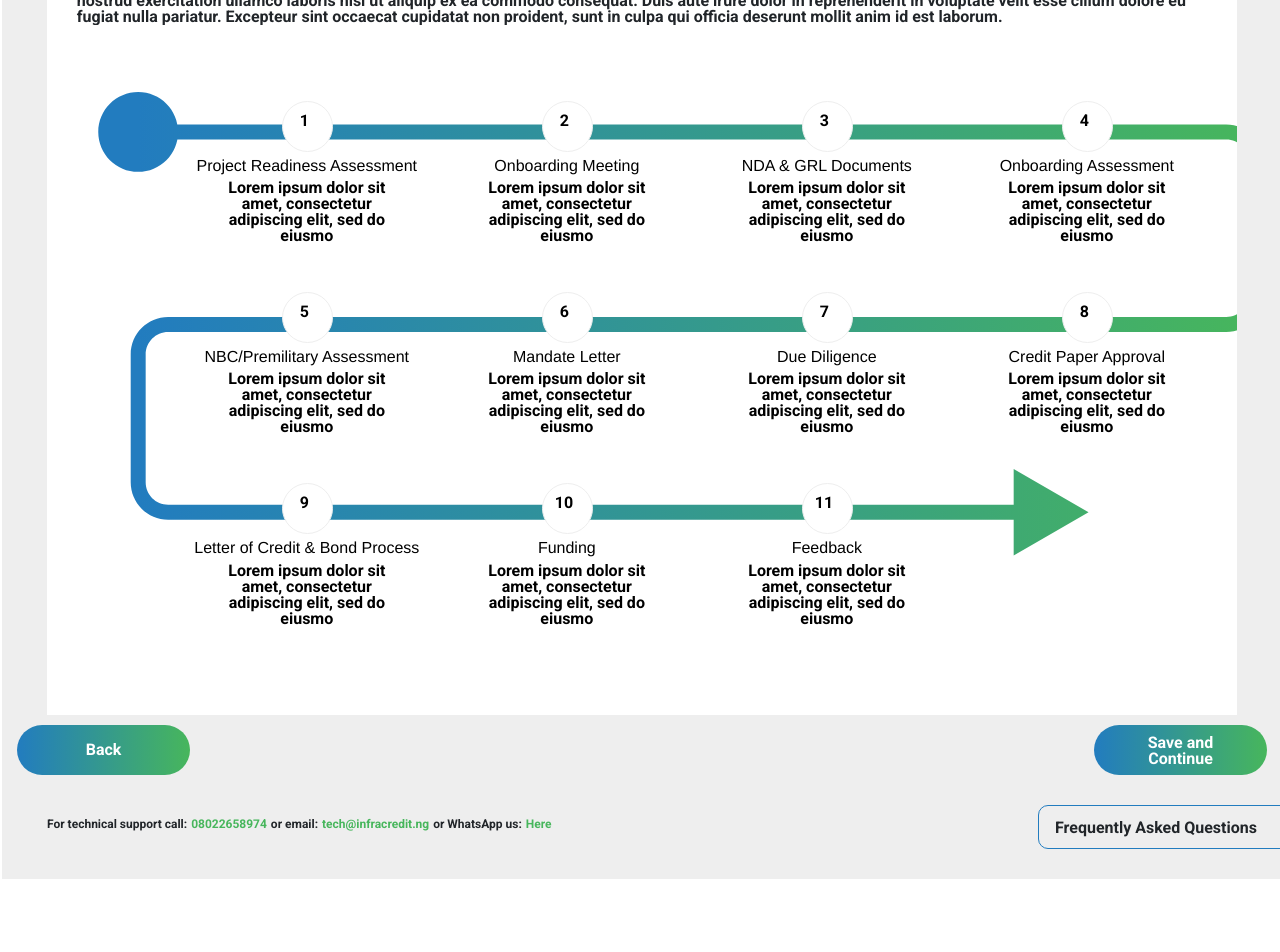
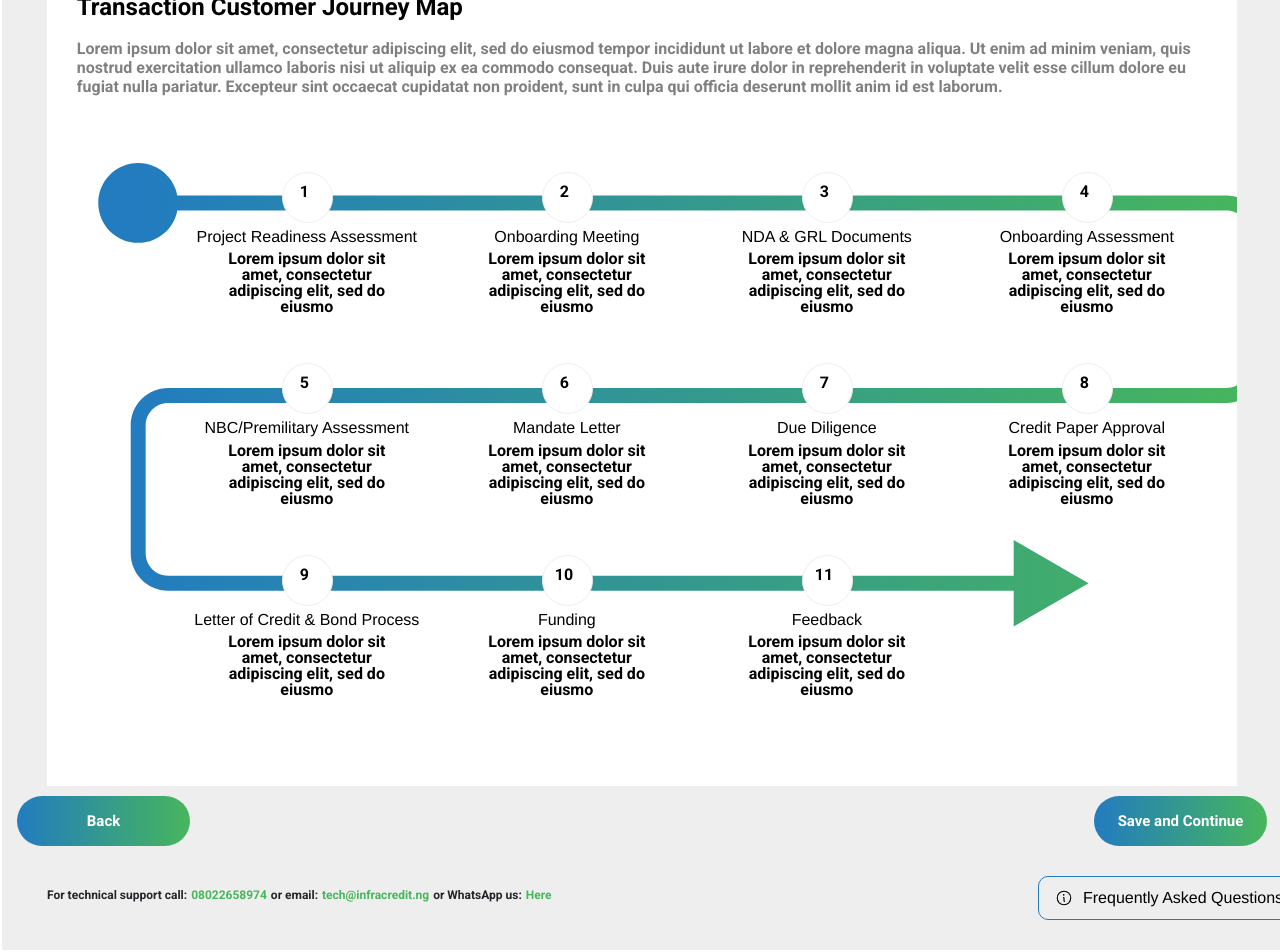
Before and after one commit to ccobasi/infracore, a Vue app: page / in a window 1280 px wide. Shown: the part 729-1681 px from the top of the page. Before the commit the page ends 1610 px from the top, so only its background shows below. Built offline with nearby package versions, Linux system fonts and the light colour scheme; a web font is replaced by a local one.

Commit message:
update frequent button

```diff
--- /dev/null
+++ b/src/components/ReadinessAssessment/FrequentButton.vue
@@ -0,0 +1,118 @@
+<template>
+  <div class="sidebar-menu-item">
+    <img class="frame" src="../../assets/frame.svg" alt="frame" />
+    <div class="text">Frequently Asked Questions</div>
+  </div>
+</template>
+
+
+<style scoped>
+@import url('https://cdnjs.cloudflare.com/ajax/libs/meyer-reset/2.0/reset.min.css');
+* {
+  -webkit-font-smoothing: antialiased;
+  box-sizing: border-box;
+}
+html,
+body {
+  margin: 0px;
+  height: 100%;
+}
+/* a blue color as a generic focus style */
+button:focus-visible {
+  outline: 2px solid #4a90e2 !important;
+  outline: -webkit-focus-ring-color auto 5px !important;
+}
+a {
+  text-decoration: none;
+}
+:root {
+  --primary: rgba(34, 124, 191, 1);
+  --secondary: rgba(71, 182, 92, 1);
+  --grey-dark: rgba(128, 128, 128, 1);
+  --black: rgba(0, 0, 0, 1);
+  --white: rgba(255, 255, 255, 1);
+  --grey-light: rgba(238, 238, 238, 1);
+  --background: rgba(249, 249, 249, 1);
+  --grey: rgba(208, 213, 221, 1);
+  --blue-blue-100: rgba(229, 245, 255, 1);
+  --blue-blue-300: rgba(126, 196, 246, 1);
+  --core-white: rgba(255, 255, 255, 1);
+  --gray-gray-300: rgba(210, 214, 220, 1);
+  --x-gray-200: rgba(193, 201, 210, 1);
+  --success500-base: rgba(1, 166, 62, 1);
+  --basewhite: rgba(255, 255, 255, 1);
+  --primary500-base: rgba(16, 93, 251, 1);
+  --gray-900: rgba(24, 24, 27, 1);
+  --gray-500: rgba(113, 113, 122, 1);
+  --h4-font-family: 'Roboto', Helvetica;
+  --h4-font-weight: 400;
+  --h4-font-size: 20px;
+  --h4-letter-spacing: 0px;
+  --h4-line-height: 24px;
+  --h4-font-style: normal;
+  --h3-font-family: 'Roboto', Helvetica;
+  --h3-font-weight: 400;
+  --h3-font-size: 24px;
+  --h3-letter-spacing: 0px;
+  --h3-line-height: 28.799999237060547px;
+  --h3-font-style: normal;
+  --h2-font-family: 'Roboto', Helvetica;
+  --h2-font-weight: 400;
+  --h2-font-size: 36px;
+  --h2-letter-spacing: 0px;
+  --h2-line-height: 43.20000076293945px;
+  --h2-font-style: normal;
+  --caption-font-family: 'Roboto', Helvetica;
+  --caption-font-weight: 400;
+  --caption-font-size: 12px;
+  --caption-letter-spacing: 0px;
+  --caption-line-height: 14.399999618530273px;
+  --caption-font-style: normal;
+  --body-text-font-family: 'Roboto', Helvetica;
+  --body-text-font-weight: 400;
+  --body-text-font-size: 16px;
+  --body-text-letter-spacing: 0px;
+  --body-text-line-height: 19.200000762939453px;
+  --body-text-font-style: normal;
+  --text-sm-semibold-font-family: 'Inter', Helvetica;
+  --text-sm-semibold-font-weight: 600;
+  --text-sm-semibold-font-size: 14px;
+  --text-sm-semibold-letter-spacing: -0.05000000074505806px;
+  --text-sm-semibold-line-height: 20px;
+  --text-sm-semibold-font-style: normal;
+  --6: 0px 1px 0px 0px rgba(18, 32, 59, 0.09);
+}
+.sidebar-menu-item {
+  display: flex;
+  width: 259px;
+  height: 44px;
+  align-items: center;
+  gap: 10px;
+  padding: 12px 16px;
+  position: relative;
+  background-color: var(--grey-light);
+  border-radius: 10px;
+  overflow: hidden;
+  border: 1px solid;
+  border-color: #227cbf;
+}
+
+.sidebar-menu-item .frame {
+  position: relative;
+  width: 18px;
+  height: 18px;
+}
+
+.sidebar-menu-item .text {
+  position: relative;
+  width: fit-content;
+  margin-top: -1px;
+  font-family: 'Roboto-Regular', Helvetica;
+  font-weight: 400;
+  color: #000000;
+  font-size: 16px;
+  letter-spacing: 0;
+  line-height: 19.2px;
+  white-space: nowrap;
+}
+</style>
--- a/src/components/ReadinessAssessment/GuideLine.vue
+++ b/src/components/ReadinessAssessment/GuideLine.vue
@@ -3,11 +3,11 @@ import FrameDiagram from './FrameDiagram.vue'
 </script>
 <template>
   <div class="origination">
-    <div class="title"><b>Welcome to InfraCredit Origination Platform</b></div>
-    <p>Lorem ipsum dolor sit amet, consectetur adipiscing elit, sed do eiusmod tempor incididunt ut labore et dolore magna aliqua. Ut enim ad minim veniam, quis nostrud exercitation ullamco laboris nisi ut aliquip ex ea commodo consequat. Duis aute irure dolor in reprehenderit in voluptate velit esse cillum dolore eu fugiat nulla pariatur. Excepteur sint occaecat cupidatat non proident, sunt in culpa qui officia deserunt mollit anim id est laborum.</p>
+    <div class="title mt-4"><b>Welcome to InfraCredit Origination Platform</b></div>
+    <p class="mt-5">Lorem ipsum dolor sit amet, consectetur adipiscing elit, sed do eiusmod tempor incididunt ut labore et dolore magna aliqua. Ut enim ad minim veniam, quis nostrud exercitation ullamco laboris nisi ut aliquip ex ea commodo consequat. Duis aute irure dolor in reprehenderit in voluptate velit esse cillum dolore eu fugiat nulla pariatur. Excepteur sint occaecat cupidatat non proident, sunt in culpa qui officia deserunt mollit anim id est laborum.</p>
 
-    <div class="title"><b>Transaction Customer Journey Map</b></div>
-    <p>Lorem ipsum dolor sit amet, consectetur adipiscing elit, sed do eiusmod tempor incididunt ut labore et dolore magna aliqua. Ut enim ad minim veniam, quis nostrud exercitation ullamco laboris nisi ut aliquip ex ea commodo consequat. Duis aute irure dolor in reprehenderit in voluptate velit esse cillum dolore eu fugiat nulla pariatur. Excepteur sint occaecat cupidatat non proident, sunt in culpa qui officia deserunt mollit anim id est laborum.</p>
+    <div class="title mt-4"><b>Transaction Customer Journey Map</b></div>
+    <p class="mt-5">Lorem ipsum dolor sit amet, consectetur adipiscing elit, sed do eiusmod tempor incididunt ut labore et dolore magna aliqua. Ut enim ad minim veniam, quis nostrud exercitation ullamco laboris nisi ut aliquip ex ea commodo consequat. Duis aute irure dolor in reprehenderit in voluptate velit esse cillum dolore eu fugiat nulla pariatur. Excepteur sint occaecat cupidatat non proident, sunt in culpa qui officia deserunt mollit anim id est laborum.</p>
 
     <div class="diagram">
       <!-- <img src="../../assets/diagram.jpg" alt=""> -->
@@ -40,6 +40,12 @@ html {
 }
 .origination p {
   margin-top: 10px;
+  color: #808080;
+  font-family: Roboto;
+  font-size: 16px;
+  font-weight: 400;
+  line-height: 19.2px;
+  text-align: left;
 }
 .diagram img {
   max-width: 100%;
--- a/src/components/Views/HomeView.vue
+++ b/src/components/Views/HomeView.vue
@@ -7,6 +7,7 @@ import Legal from '../ReadinessAssessment/Legal.vue'
 import Technical from '../ReadinessAssessment/Technical.vue'
 import EnvironmentalSocial from '../ReadinessAssessment/EnvironmentalSocial.vue'
 import FinancialInformation from '../ReadinessAssessment/FinancialInformation.vue'
+import FrequentButtonVue from '../ReadinessAssessment/FrequentButton.vue'
 </script>
 <template>
   <main>
@@ -58,9 +59,10 @@ import FinancialInformation from '../ReadinessAssessment/FinancialInformation.vu
       <div class="support">
         <label for="">For technical support call:</label> <span class="num">08022658974</span> <label for="">or email:</label> <span class="num">tech@infracredit.ng</span> <span class="whatsapp">or WhatsApp us:</span> <span class="num">Here</span>
       </div>
-      <div class="frequent">
+      <!-- <div class="frequent">
         <button>Frequently Asked Questions</button>
-      </div>
+      </div> -->
+      <FrequentButtonVue />
     </div>
 
   </main>
@@ -104,6 +106,10 @@ main {
   border: none;
   cursor: pointer;
   margin-top: 20px;
+  font-family: Roboto;
+  font-size: 15px;
+  font-weight: 400;
+  line-height: 19.2px;
 }
 
 .question {
```
Also changed, not shown: src/assets/Frame.svg (added).
